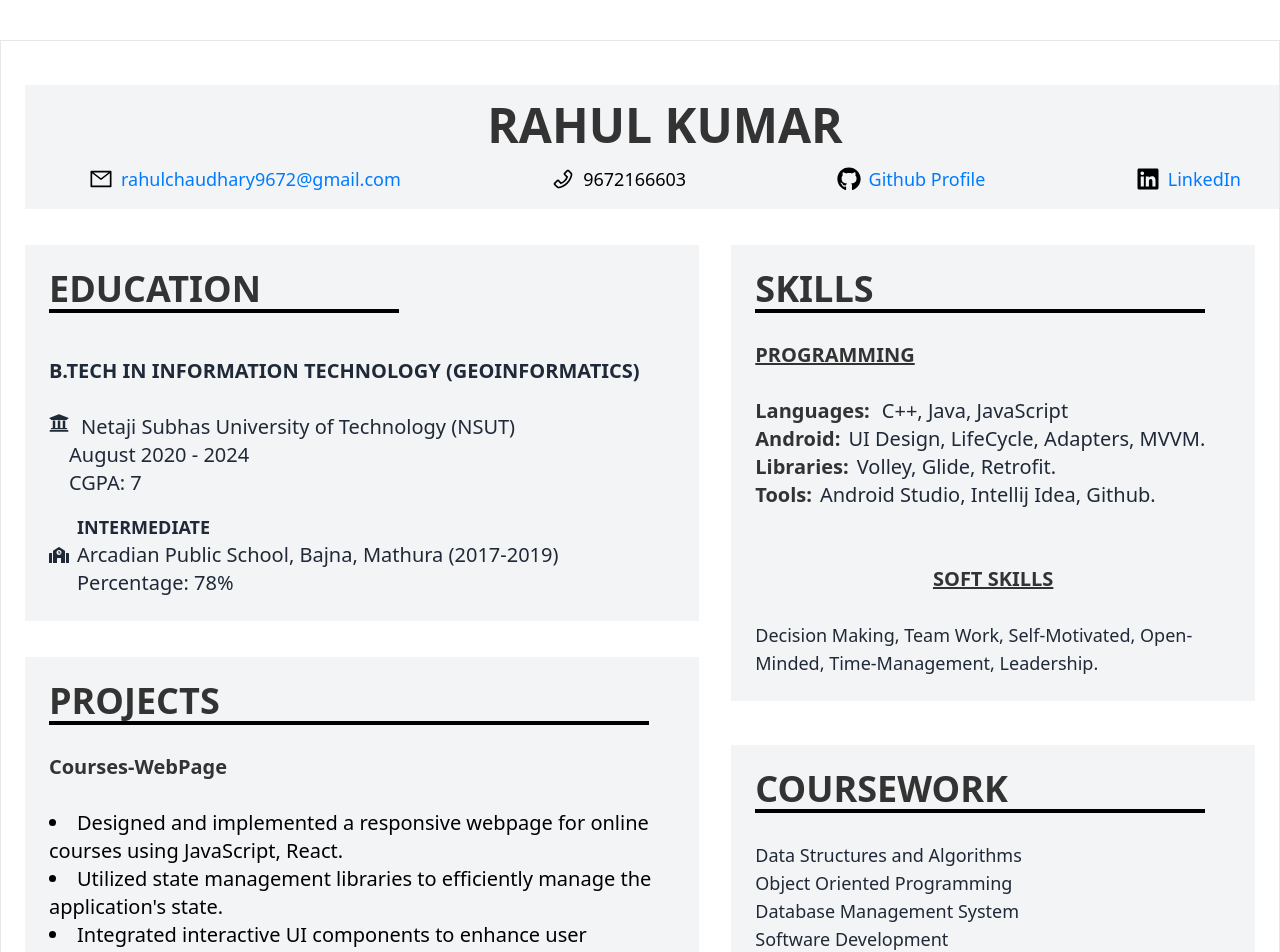
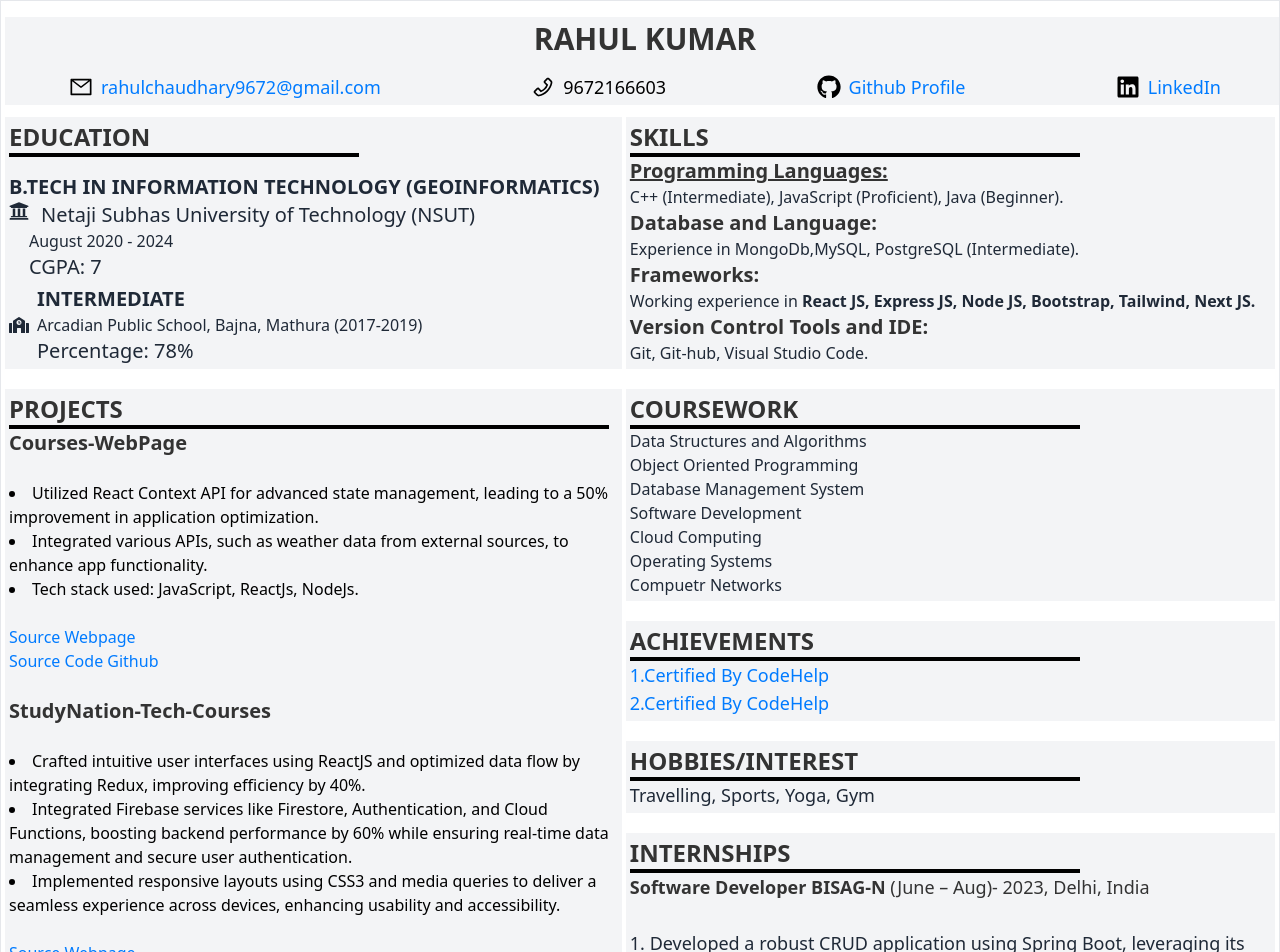
Before and after one commit to Rahul9672/Resume, a React (Create React App) app: page / in a window 1280 px wide. Shown: the top 952 px of the page. Built offline with nearby package versions, Linux system fonts and the light colour scheme.

Commit message:
Initial commit

```diff
--- a/src/App.js
+++ b/src/App.js
@@ -7,22 +7,24 @@ import Projects from "./Components/Projects";
 import Achievements from "./Components/Achievements";
 import Hobbies from "./Components/Hobbies";
 import Coursework from "./Components/Coursework";
+import Internships from "./Components/Internships";
 
 function App() {
   return (
-    <div className="w-screen max-w-[1920px] mx-auto my-10 p-6 flex flex-col items-center border shadow-md overflow-hidden">
+    <div className="w-screen max-w-[1920px] mx-auto  p-1 flex flex-col items-center border shadow-md overflow-hidden">
       <Header />
 
-      <div className="flex flex-row mt-6 gap-8 text-xl">
-        <div className="flex flex-col gap-4">
+      <div className="flex flex-row  gap-1 text-l">
+        <div className="flex flex-col">
           <Education />
           <Projects />
         </div>
-        <div className="flex flex-col gap-6">
+        <div className="flex flex-col ">
           <Skills />
           <Coursework />
           <Achievements />
           <Hobbies />
+          <Internships />
         </div>
       </div>
     </div>
--- a/src/Components/Achievements.js
+++ b/src/Components/Achievements.js
@@ -2,16 +2,16 @@ import React from "react";
 
 const Achievements = () => {
   return (
-    <section className="p-6 bg-gray-100 text-gray-800">
+    <section className="p-1 bg-gray-100 text-gray-800">
       <div className="justify-center items-center">
-        <h2 className="text-4xl font-bold flex items-center">ACHIEVEMENTS</h2>
+        <h2 className="text-2xl font-bold flex items-center">ACHIEVEMENTS</h2>
         <span className="block max-w-[450px] w-full h-[4px] bg-black"></span>
       </div>
-      <br />
+
 
       <div className="text-lg">
         <p> <a href="https://learn.codehelp.in/share-certificate?serialno=4AVE2LFN">1.Certified By CodeHelp</a></p>
-        <br/>
+
         <p> <a href="https://learn.codehelp.in/share-certificate?serialno=XOWRCBT9">2.Certified By CodeHelp</a></p>
 
       </div>
--- a/src/Components/Coursework.js
+++ b/src/Components/Coursework.js
@@ -2,19 +2,22 @@ import React from 'react';
 
 const Coursework = () => {
   return (
-    <section className="p-6 bg-gray-100 text-gray-800">
+    <section className="p-1 bg-gray-100 text-gray-800">
         <div className="justify-center items-center">
-        <h2 className="text-4xl font-bold flex items-center">COURSEWORK</h2>
+        <h2 className="text-2xl font-bold flex items-center">COURSEWORK</h2>
         <span className="block max-w-[450px] w-full h-[4px] bg-black"></span>
 
       </div>
-      <br/>
 
-      <ul className='text-lg'>
+
+      <ul>
         <li>Data Structures and Algorithms</li>
         <li>Object Oriented Programming</li>
         <li>Database Management System</li>
         <li>Software Development</li>
+        <li>Cloud Computing</li>
+        <li>Operating Systems</li>
+        <li>Compuetr Networks</li>
       </ul>
     </section>
   );
--- a/src/Components/Education.js
+++ b/src/Components/Education.js
@@ -3,22 +3,22 @@ import { FaUniversity, FaSchool } from "react-icons/fa";
 
 const Education = () => {
   return (
-    <section className="p-6 bg-gray-100 text-gray-800">
+    <section className="p-1 bg-gray-100 text-gray-800">
       <div className="mb-4">
-        <h2 className="text-4xl font-bold flex items-center">
+        <h2 className="text-2xl font-bold flex items-center">
 
           EDUCATION
         </h2>
         <span className="block max-w-[350px] w-full h-[4px] bg-black"></span>
       </div>
-      <div className="space-y-4">
-        <div className="flex items-center space-x-2">
+      <div className="space-y-1">
+        <div className="flex items-center space-x-1">
 
 
           <div>
-          <br/>
+
             <p className="text-xl font-bold">B.TECH IN INFORMATION TECHNOLOGY (GEOINFORMATICS)</p>
-            <br/>
+
 
 
             <div className="flex gap-3"><FaUniversity className="text-xl" /><p className="text-xl pr-1">  Netaji Subhas University of Technology (NSUT)</p> </div>
@@ -29,7 +29,7 @@ const Education = () => {
         <div className="flex items-center space-x-2">
           <FaSchool className="text-xl" />
           <div>
-            <p className="text-lg font-bold">INTERMEDIATE</p>
+            <p className="text-xl font-bold">INTERMEDIATE</p>
             <p>Arcadian Public School, Bajna, Mathura (2017-2019)</p>
             <p className="text-xl font-medium">Percentage: 78%</p>
           </div>
--- a/src/Components/Header.js
+++ b/src/Components/Header.js
@@ -4,9 +4,9 @@ import { FaGithub, FaLinkedin } from "react-icons/fa";
 
 const Header = () => {
   return (
-    <header className="w-screen max-w-[1820px] mx-auto bg-gray-100 mt-5 mb-3 p-4 overflow-x-hidden">
-      <div className="max-w-6xl w-full mx-auto gap-y-4">
-        <div className="text-5xl font-bold text-black text-center">
+    <header className="w-screen max-w-[1820px] mx-auto bg-gray-100 mt-3 mb-3 p-1 overflow-x-hidden">
+      <div className="max-w-6xl w-full mx-auto ">
+        <div className="text-3xl font-bold text-black text-center">
           <h1>RAHUL KUMAR</h1>
         </div>
         <div className="flex flex-wrap justify-between mt-4 text-lg text-black">
--- a/src/Components/Hobbies.js
+++ b/src/Components/Hobbies.js
@@ -2,16 +2,15 @@ import React from "react";
 
 const Hobbies = () => {
   return (
-    <section className="p-6 bg-gray-100 text-gray-800">
+    <section className="p-1 bg-gray-100 text-gray-800">
       <div className="justify-center items-center">
-        <h2 className="text-4xl font-bold flex items-center">
+        <h2 className="text-2xl font-bold flex items-center">
           HOBBIES/INTEREST
         </h2>
         <span className="block max-w-[450px] w-full h-[4px] bg-black"></span>
       </div>
-      <br />
-      <p className="text-lg">Travelling, Sports, Yoga</p>
-      <br/>
+      <p className="text-lg">Travelling, Sports, Yoga, Gym</p>
+
     </section>
   );
 };
--- /dev/null
+++ b/src/Components/Internships.js
@@ -0,0 +1,33 @@
+import React from "react";
+
+const Internships = () => {
+  return (
+    <section className="p-1 bg-gray-100 text-gray-800">
+      <div className="justify-center items-center">
+        <h2 className="text-2xl font-bold flex items-center">
+        INTERNSHIPS
+        </h2>
+        <span className="block max-w-[450px] w-full h-[4px] bg-black"></span>
+      </div>
+      <p className="text-lg"><h2 className="gap-x-4"> <b>Software Developer BISAG-N </b> (June – Aug)- 2023, Delhi, India </h2>
+      <br/>
+       <ul>
+        <li>1. Developed a robust CRUD application using Spring Boot, leveraging its features for rapid development and deployment.</li>
+        <li>2. Optimized transactional management, resulting in a 100% improvement in CRUD operation efficiency.</li>
+        <li>3. Contributed to the frontend development of the PM Gati Shakti website, optimizing the codebase for a 50% reduction in page load times.</li>
+        <li>4. Executed SQL queries, performed CRUD operations, and managed database transactions using JDBC, optimizing data retrieval, manipulation, and storage while ensuring data integrity.</li>
+        <li> 5. <b>Tech stack used: HTML5, CSS3, Bootstrap 5, EJS, Spring boot, Spring MVC.</b></li>
+       </ul>
+      </p>
+      <br/>
+      <p>
+       <h1><b>YOUTH EMPOWERMENT FOUNDATION</b>    YEF/22/DL412</h1>
+        <br/>
+
+      </p>
+
+    </section>
+  );
+};
+
+export default Internships;
--- a/src/Components/Project.js
+++ b/src/Components/Project.js
@@ -1,6 +1,6 @@
 import React from "react";
 
-const Project = ({ name, description, backend, animation, sourceCode }) => {
+const Project = ({ name, description, backend, animation, sourceWebpage, sourceCode }) => {
   return (
     <div>
       <h3 className="text-xl font-bold">{name}</h3>
@@ -14,6 +14,10 @@ const Project = ({ name, description, backend, animation, sourceCode }) => {
       </div>
       <br/>
       <p>
+        <a href={sourceWebpage} className="curser-pointer" > Source Webpage</a>
+      </p>
+
+      <p>
         <a href={sourceCode} className="curser-pointer" > Source Code Github</a>
       </p>
     </div>
--- a/src/Components/Projects.js
+++ b/src/Components/Projects.js
@@ -3,23 +3,26 @@ import Project from './Project';
 
 const Projects = () => {
   return (
-    <section className='p-6 bg-gray-100 text-gray-800"'>
-      <h2 className="text-4xl font-semibold flex iterms-cente">PROJECTS</h2>
+    <section className='p-1 bg-gray-100 text-gray-800"'>
+      <h2 className="text-2xl font-semibold flex iterms-cente">PROJECTS</h2>
       <span className="block max-w-[600px] w-full h-[4px] bg-black"></span>
-      <br/>
+
       <Project
         name="Courses-WebPage"
-        description="Designed and implemented a responsive webpage for online courses using JavaScript, React."
-        backend="Utilized state management libraries to efficiently manage the application's state."
-        animation=" Integrated interactive UI components to enhance user experience."
+        description="Utilized React Context API for advanced state management, leading to a 50% improvement in application optimization."
+        backend="Integrated various APIs, such as weather data from external sources, to enhance app functionality."
+        animation="Tech stack used: JavaScript, ReactJs, NodeJs."
+        sourceWebpage="https://master--courses-wbpage.netlify.app/"
         sourceCode="https://github.com/Rahul9672/Courses-webpage"
       />
       <br/>
       <Project
         name="StudyNation-Tech-Courses"
-        description="Delivering an interactive and user-friendly platform for browsing and enrolling in various tech courses. "
-        backend="Implemented using Node.js and Express for efficient handling of API requests."
-        animation="Utilized CSS transitions and React Spring for smooth and dynamic UI interactions."
+        description="Crafted intuitive user interfaces using ReactJS and optimized data flow by integrating Redux, improving efficiency by 40%."
+        backend="Integrated Firebase services like Firestore, Authentication, and Cloud Functions, boosting backend performance by 60% while ensuring real-time data management and secure user authentication."
+        animation="Implemented responsive layouts using CSS3 and media queries to deliver a seamless experience across devices, enhancing usability and accessibility."
+
+        sourceWebpage="https://studynation-tech-courses-pgdb5lmld-rahul9672s-projects.vercel.app/"
         sourceCode="https://github.com/Rahul9672/studynation-tech-courses"
       />
       <br/>
@@ -28,6 +31,7 @@ const Projects = () => {
         description="Developed a dynamic Random-Gif using React, enabling users to fetch and display random GIFs from API."
         backend="Implemented API to fetch GIF data, ensuring real-time updates and interactive user experiences."
         animation="Utilized advanced React, including hooks and state management, to create an efficient interface."
+        sourceWebpage="https://calm-belekoy-87b570.netlify.app/"
         sourceCode="https://github.com/Rahul9672/Random-Gif"
       />
     </section>
--- a/src/Components/Skills.js
+++ b/src/Components/Skills.js
@@ -2,40 +2,24 @@ import React from "react";
 
 const Skills = () => {
   return (
-    <section className="p-6 bg-gray-100 text-gray-800">
+    <section className="p-1 bg-gray-100 text-gray-800">
       <div className="justify-center items-center">
-        <h2 className="text-4xl font-bold flex items-center">SKILLS</h2>
+        <h2 className="text-2xl font-bold flex items-center">SKILLS</h2>
         <span className="block max-w-[450px] w-full h-[4px] bg-black"></span>
-        <br/>
-        <h2 className="text-xl font-bold justify-center underline ">PROGRAMMING</h2>
+        <p className="gap-y-1"> <h2 className="text-xl font-bold justify-center underline "> Programming Languages:</h2> C++ (Intermediate), JavaScript (Proficient), Java (Beginner).</p>
       </div>
-      <br />
-      <p className="flex gap-x-3">
-        <h3 className="text-xl font-bold">Languages: </h3> C++, Java, JavaScript
+
+      <p className="flex-col gap-y-1">
+        <h3 className="text-xl font-bold">Database and Language: </h3> Experience in MongoDb,MySQL, PostgreSQL (Intermediate).
       </p>
-      <p className="flex gap-x-2">
-        <h3 className="text-xl font-bold">Android: </h3> UI Design, LifeCycle,
-        Adapters, MVVM.
+      <p className="flex-col gap-y-1">
+        <h3 className="text-xl font-bold">Frameworks: </h3>  Working experience in <b> React JS, Express JS, Node JS, Bootstrap, Tailwind, Next JS.</b>
       </p>
-      <p className="flex gap-x-2">
-        <h3 className="text-xl font-bold">Libraries: </h3> Volley, Glide,
-        Retrofit.
+      <p className="flex-col gap-y-1">
+        <h3 className="text-xl font-bold">Version Control Tools and IDE:  </h3> Git, Git-hub, Visual Studio Code.
       </p>
-      <p className="flex gap-x-2">
-        <h3 className="text-xl font-bold">Tools: </h3> Android Studio, Intellij
-        Idea, Github.
-      </p>
-      <br />
-      <br />
-      <div className="justify-center items-center">
-        <h3 className="text-xl font-bold flex justify-center underline">SOFT SKILLS</h3>
-        <br/>
-        <p className="text-lg">
-          Decision Making, Team Work,
-          Self-Motivated, Open-Minded,
-          Time-Management, Leadership.
-        </p>
-      </div>
+
+
     </section>
   );
 };
```
